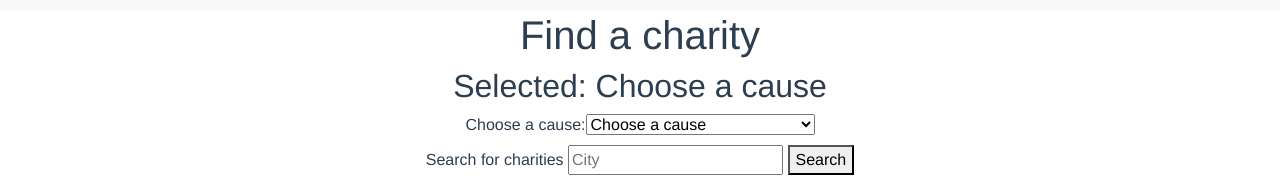
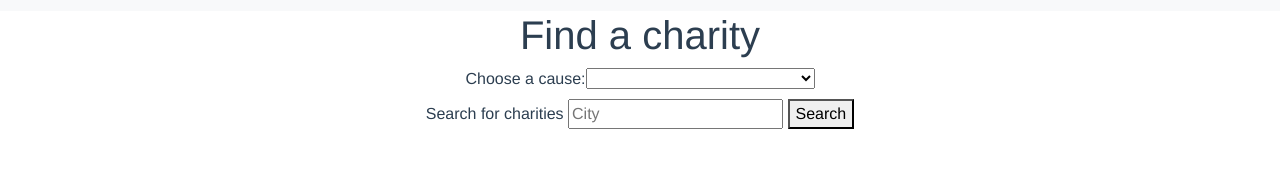
Before and after one commit to Cass0115/WATS4030-Capstone, a Vue app: page / in a window 1280 px wide. Shown: the part 132-317 px from the top of the page. Built offline with nearby package versions, Linux system fonts and the light colour scheme.

Commit message:
added google analytics

```diff
--- a/package.json
+++ b/package.json
@@ -12,6 +12,7 @@
   "dependencies": {
     "axios": "^0.17.1",
     "vue": "^2.5.2",
+    "vue-analytics": "^5.9.0",
     "vue-router": "^3.0.1"
   },
   "devDependencies": {
--- a/src/App.vue
+++ b/src/App.vue
@@ -2,7 +2,7 @@
   <div id="app">
         <nav class="navbar navbar-light bg-light">
   <a class="navbar-brand" href="#">
-    <h2><a href="http://cassiedurr.com/WATS4030-Capstone/#/">Donate</br>More</a></h2>
+    <h2><a href="http://cassiedurr.com/WATS4030-Capstone/#/">Donate<br>More</a></h2>
     <img src="#" width="30" height="30" alt="">
   </a>
 <ul class="nav justify-content-end">
@@ -30,6 +30,8 @@
 export default {
   name: 'App'
 }
+
+
 </script>
 
 <style>
--- a/src/components/HelloWorld.vue
+++ b/src/components/HelloWorld.vue
@@ -3,9 +3,8 @@
     <h1>Find a charity</h1>
 
       <div class="cause">
-    <h2>Selected: {{ causeSelection }} </h2>
     <label for="causeSelection">Choose a cause:</label>
-    <select v-model="causeSelection">
+    <select v-model="cause">
       <option v-for="cause in causeList" v-bind:key="cause">{{ cause }} </option>
     </select>
   </div><!-- end cause div -->
@@ -15,8 +14,8 @@
  <div class="list">
    <ul v-show="searchResults.length > 0" class="char-results" >
      <li v-for="(searchResult, index) in searchResults" :key="index" class="results-list"><p class="char-name">{{searchResult.charityName}} </p>
-     <p>{{searchResult.city}}, {{searchResult.state}} {{searchResult.zipCode}}</p>
-     <p><a href="searchResult.donationUrl"> {{searchResult.donationUrl}}</a></p> </li>
+     <p class="char-city">{{searchResult.city}}, {{searchResult.state}} {{searchResult.zipCode}}</p>
+     <p><a href="searchResult.donationUrl">Donate here!</a></p></li>
    </ul>
   </div>
 </div>
@@ -43,7 +42,7 @@ export default {
       causeSelection: "Choose a cause",
       citySearch: null,
       errors: [],
-      causes: [],
+      cause: [],
       searchResults: []
     };
   },
@@ -54,7 +53,7 @@ export default {
          params: {
            user_key: '733478d5a8680b6d4c57b26d07d4b3fc',
            searchTerm: this.cause,
-           city: this.citySearch
+           city: this.citySearch,
            }
 
         })
@@ -66,6 +65,17 @@ export default {
         })
       }
     }
+    // methods: {
+    //   findDescription: function (){
+    //     axios.get('http://crossorigin.me/data.orghunter.com/v1/charitybasic', {
+    //       params:{
+    //         user_key: '733478d5a8680b6d4c57b26d07d4b3fc',
+    //         ein : '',
+    //         organzation: ''
+    //       }
+    //     })
+    //   }
+    // }
   }
 
 </script>
--- a/src/main.js
+++ b/src/main.js
@@ -3,6 +3,7 @@
 import Vue from 'vue'
 import App from './App'
 import router from './router'
+import VueAnalytics from 'vue-analytics'
 
 
 Vue.config.productionTip = false
@@ -14,3 +15,7 @@ new Vue({
   components: { App },
   template: '<App/>'
 })
+
+Vue.use(VueAnalytics, {
+  id: 'UA-114983003-1'
+})
```
Also changed, not shown: 18 other files (tests, documents, lock files or other folders).
